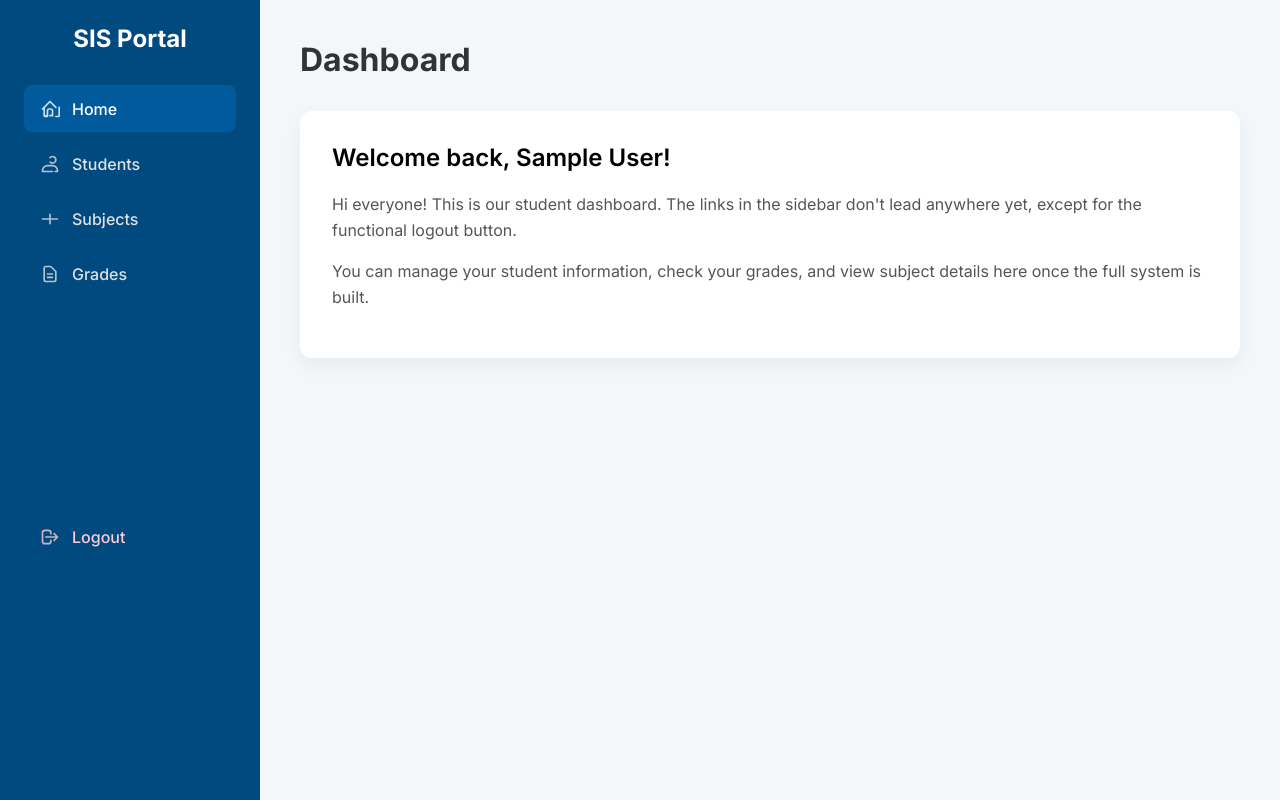
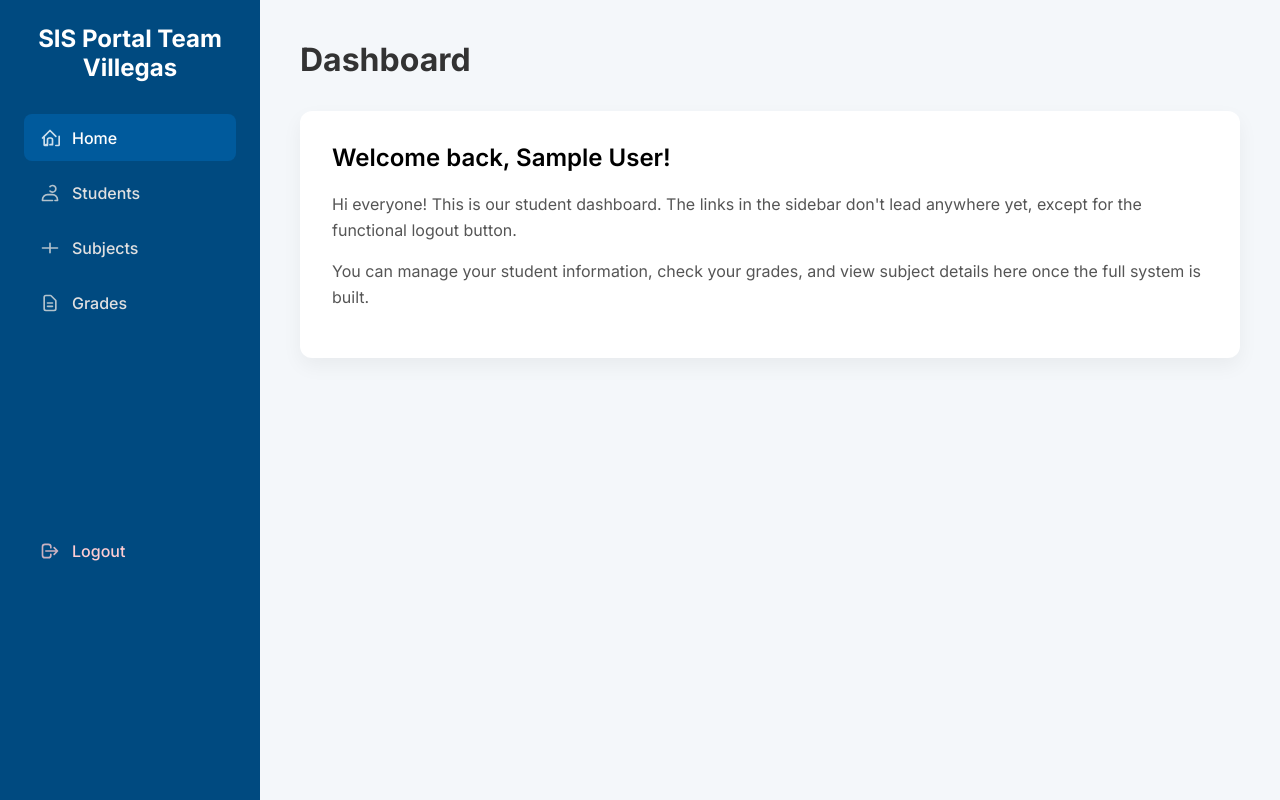
Before and after one commit to clydedean/LaravelLoginSystem, a PHP site: page /dashboard.php in a window 1280 px wide. Run offline with PHP 8.4, Linux system fonts and the light colour scheme; the visitor is signed in with stand-in values (Sample User, id 1).

```diff
--- a/dashboard.php
+++ b/dashboard.php
@@ -141,7 +141,7 @@ $first_name = htmlspecialchars($_SESSION["first_name"]);
 
     <div class="sidebar">
         <div class="sidebar-header">
-            SIS Portal
+            SIS Portal Team Villegas
         </div>
         <ul class="sidebar-nav">
             <li>
```
